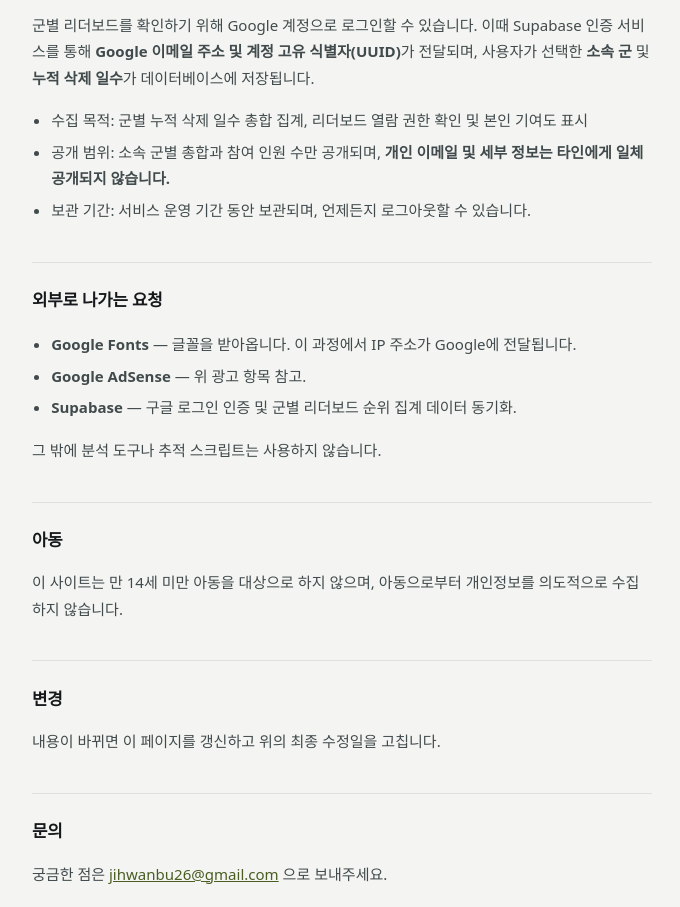
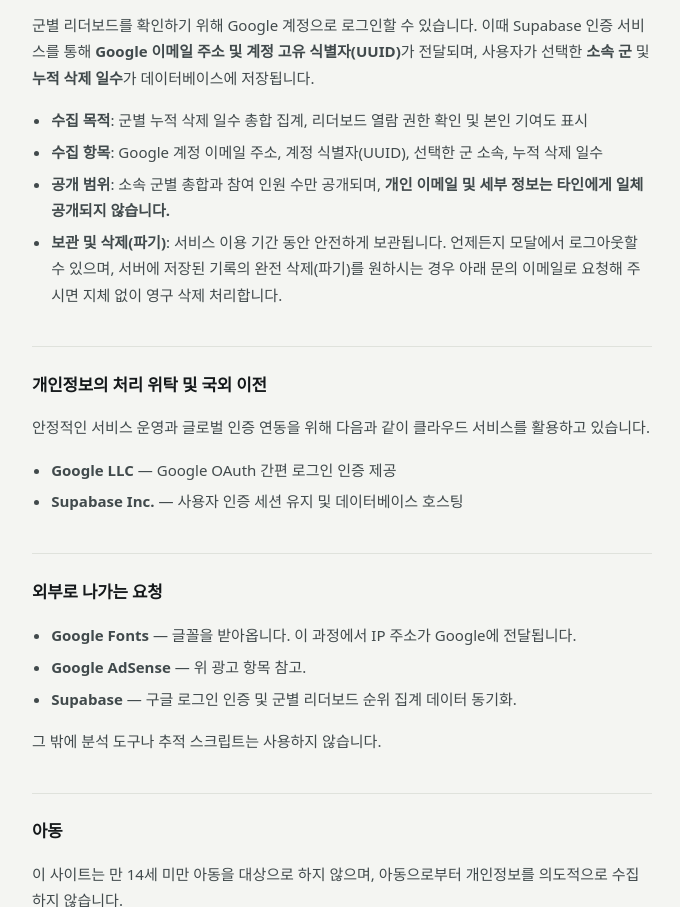
Before and after one commit to arttechcorp/army-delete, a website: page privacy.html in a window 1280 px wide. Shown: the part 1721-2628 px from the top of the page, without its empty margins (298-978 px from the left). Drawn offline with Linux system fonts and the light colour scheme.

Commit message:
docs: 개인정보처리방침에 데이터 파기 절차, 처리 위탁 및 앵커 링크 보강

```diff
--- a/privacy.html
+++ b/privacy.html
@@ -93,12 +93,20 @@
   <h2>링크 공유</h2>
   <p>"소문내기"를 누르면 기기의 공유 기능이 열리거나 링크가 클립보드에 복사됩니다. <strong>누구에게 공유했는지는 저희가 알 수 없고 기록하지도 않습니다.</strong> 저장하는 것은 배수가 끝나는 시각뿐입니다.</p>
 
-  <h2>구글 로그인 및 군별 리더보드</h2>
+  <h2 id="leaderboard">구글 로그인 및 군별 리더보드</h2>
   <p>군별 리더보드를 확인하기 위해 Google 계정으로 로그인할 수 있습니다. 이때 Supabase 인증 서비스를 통해 <strong>Google 이메일 주소 및 계정 고유 식별자(UUID)</strong>가 전달되며, 사용자가 선택한 <strong>소속 군</strong> 및 <strong>누적 삭제 일수</strong>가 데이터베이스에 저장됩니다.</p>
   <ul>
-    <li>수집 목적: 군별 누적 삭제 일수 총합 집계, 리더보드 열람 권한 확인 및 본인 기여도 표시</li>
-    <li>공개 범위: 소속 군별 총합과 참여 인원 수만 공개되며, <strong>개인 이메일 및 세부 정보는 타인에게 일체 공개되지 않습니다.</strong></li>
-    <li>보관 기간: 서비스 운영 기간 동안 보관되며, 언제든지 로그아웃할 수 있습니다.</li>
+    <li><strong>수집 목적</strong>: 군별 누적 삭제 일수 총합 집계, 리더보드 열람 권한 확인 및 본인 기여도 표시</li>
+    <li><strong>수집 항목</strong>: Google 계정 이메일 주소, 계정 식별자(UUID), 선택한 군 소속, 누적 삭제 일수</li>
+    <li><strong>공개 범위</strong>: 소속 군별 총합과 참여 인원 수만 공개되며, <strong>개인 이메일 및 세부 정보는 타인에게 일체 공개되지 않습니다.</strong></li>
+    <li><strong>보관 및 삭제(파기)</strong>: 서비스 이용 기간 동안 안전하게 보관됩니다. 언제든지 모달에서 로그아웃할 수 있으며, 서버에 저장된 기록의 완전 삭제(파기)를 원하시는 경우 아래 문의 이메일로 요청해 주시면 지체 없이 영구 삭제 처리합니다.</li>
+  </ul>
+
+  <h2>개인정보의 처리 위탁 및 국외 이전</h2>
+  <p>안정적인 서비스 운영과 글로벌 인증 연동을 위해 다음과 같이 클라우드 서비스를 활용하고 있습니다.</p>
+  <ul>
+    <li><strong>Google LLC</strong> — Google OAuth 간편 로그인 인증 제공</li>
+    <li><strong>Supabase Inc.</strong> — 사용자 인증 세션 유지 및 데이터베이스 호스팅</li>
   </ul>
 
   <h2>외부로 나가는 요청</h2>
```
